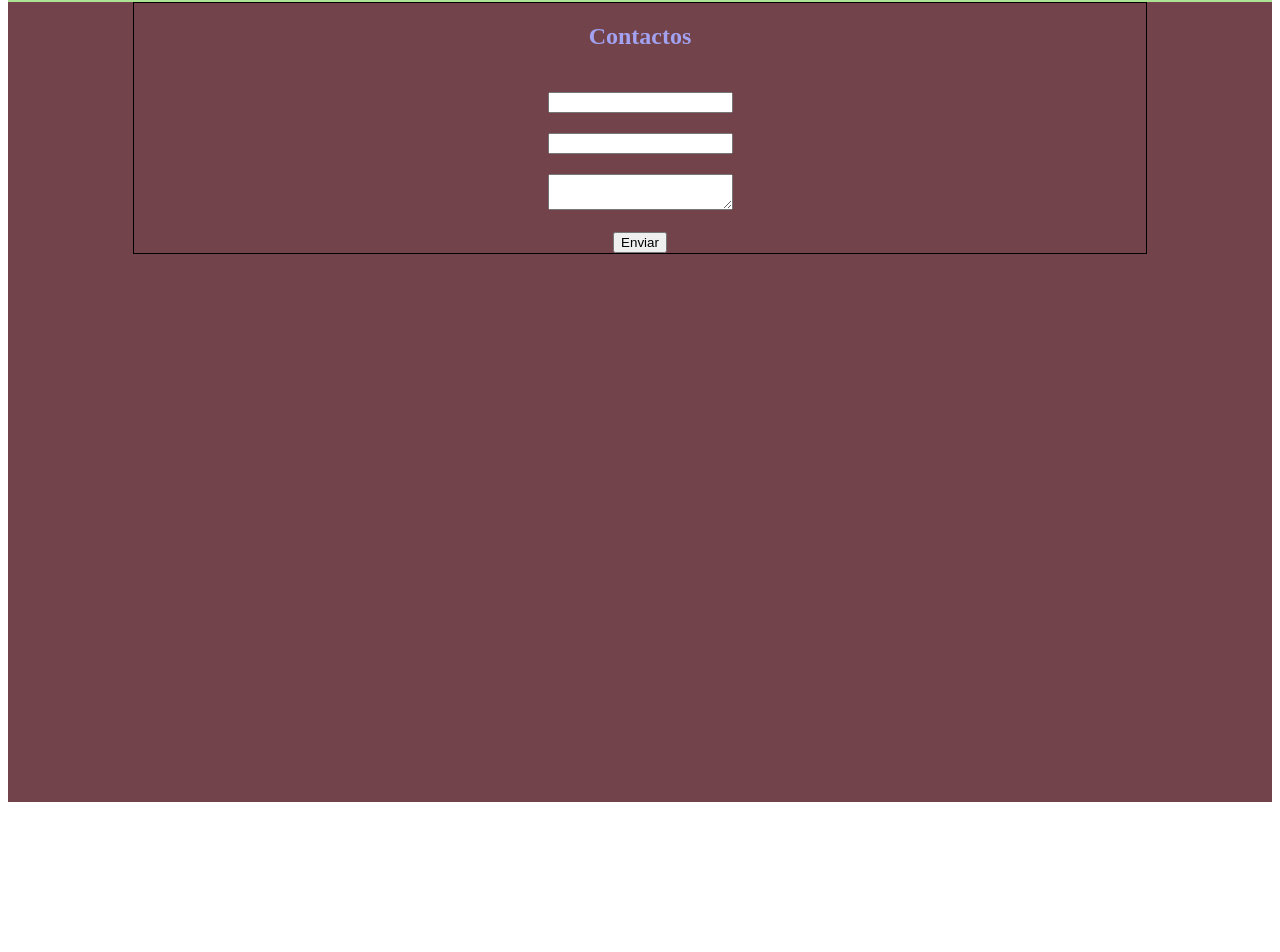
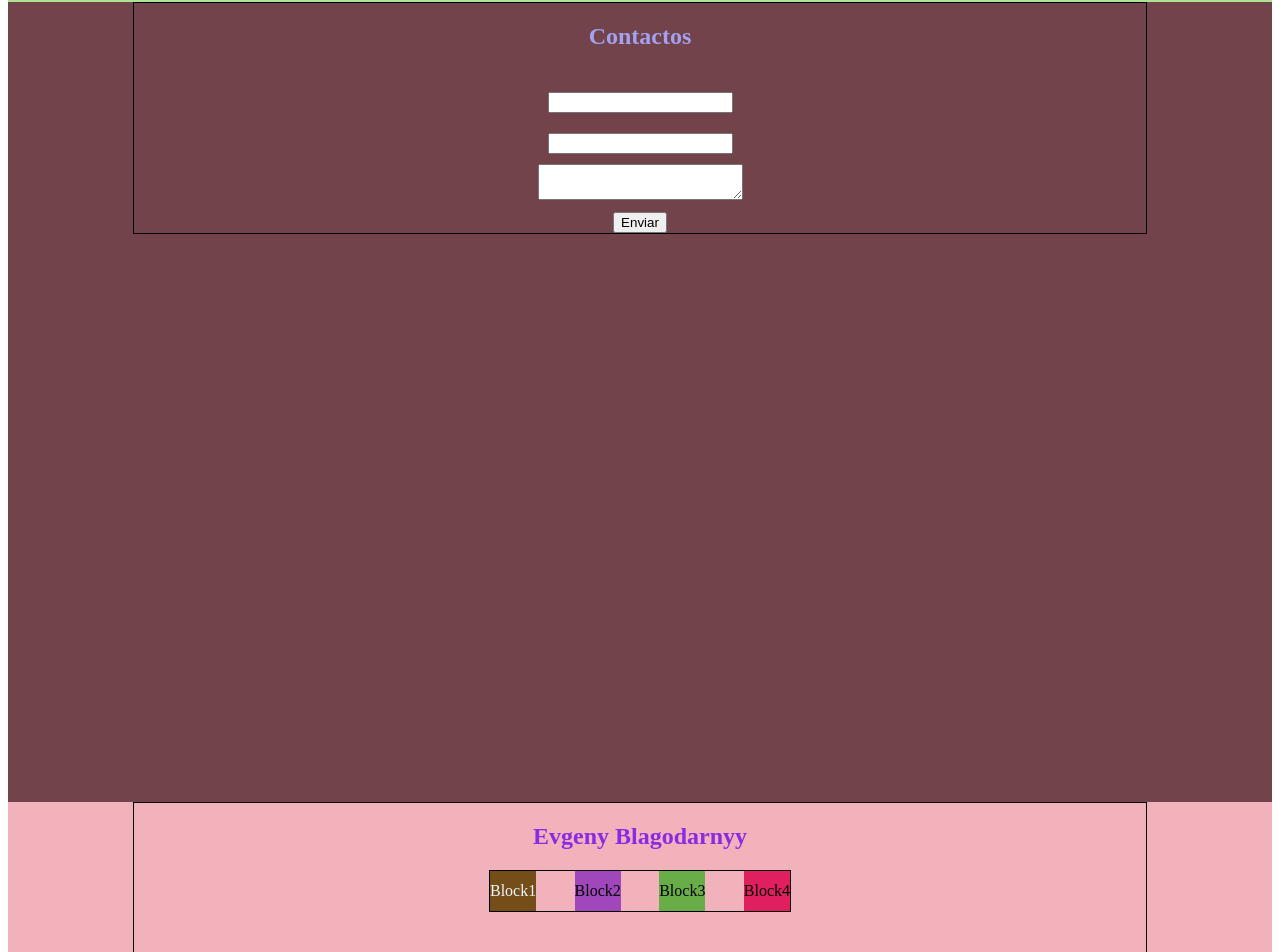
Before and after one commit to EvgeniBlag/Portfolio, a React (Create React App) app: page / in a window 1280 px wide. Shown: the part 2486-3438 px from the top of the page. Before the commit the page ends 3296 px from the top, so only its background shows below. Built offline with nearby package versions, Linux system fonts and the light colour scheme.

Commit message:
finPart1

```diff
--- a/src/App.tsx
+++ b/src/App.tsx
@@ -1,5 +1,6 @@
 import React from 'react';
 import Contacts from './contacts/Contacts';
+import Footer from './footer/Footer';
 import Header from './header/Header';
 import Main from './main/Main';
 import MyProjects from './myProjects/MyProjects';
@@ -8,11 +9,12 @@ import Skills from './skills/Skills';
 function App() {
   return (
     <div>
-   <Header/>
-   <Main/>
-   <Skills/>
-   <MyProjects/>
-   <Contacts/>
+      <Header />
+      <Main />
+      <Skills />
+      <MyProjects />
+      <Contacts />
+      <Footer />
     </div>
   );
 }
--- a/src/contacts/Contacts.js
+++ b/src/contacts/Contacts.js
@@ -14,7 +14,7 @@ function Contacts() {
             <form className={s.myContacts}>
             <input className={s.input1}/>
             <input className={s.input2}/>
-            <textarea className={s.textarea}/>
+            <textarea className={s.text}/>
             </form>
 
             <button>Enviar</button>
--- a/src/contacts/Contacts.module.css
+++ b/src/contacts/Contacts.module.css
@@ -35,6 +35,8 @@ margin: 10px;
 .textarea {
     /* padding: 12px; */
     margin: 10px;
+    width: 236;
+    height: 60px;
 }
 
 
--- /dev/null
+++ b/src/footer/Footer.js
@@ -0,0 +1,27 @@
+import React from 'react';
+import s from'./Footer.module.css';
+
+
+
+function Footer() {
+    return (
+        <div className={s.myFooterBlock}>
+         <div className={s.myFooterContainer}>
+
+                <div className={s.myFooterName}>
+                <h2>Evgeny Blagodarnyy</h2>
+                </div>
+
+                <div className={s.items}>
+                  <div className={s.item1}>Block1</div>
+                  <div className={s.item2}>Block2</div>
+                  <div className={s.item3}>Block3</div>
+                  <div className={s.item4}>Block4</div>
+                </div>
+                <div className={s.copyright}> © 2022 Copyright </div>
+         </div>
+        </div>
+    );
+}
+
+export default Footer;
--- /dev/null
+++ b/src/footer/Footer.module.css
@@ -0,0 +1,53 @@
+.myFooterBlock {
+    height: 180px;
+    background-color:#f1b2bc;
+}
+
+.myFooterContainer {
+    border: 1px solid black;
+    height: 100%;
+    width: 80%;
+    margin: 0 auto;
+    display: flex;
+    align-items: center;
+    flex-direction: column;
+}
+
+.myFooterName {
+    color:blueviolet
+}
+
+.items {
+    height: 40px;
+    width: 300px;
+    border: 1px solid black;
+    display: flex;
+    justify-content: space-between;
+}
+
+.item1 {
+    background-color: rgb(117, 77, 24);
+    display: flex;
+    align-items: center;
+    color: aliceblue
+}
+.item2 {
+    background-color: rgb(160, 71, 187);
+    display: flex;
+    align-items: center;
+}
+
+.item3 {
+    background-color: rgb(104, 173, 72);
+    display: flex;
+    align-items: center;
+}
+
+.item4 {
+    background-color: rgb(223, 31, 95);
+    display: flex;
+    align-items: center;
+}
+.copyright {
+    margin-top: 45px;
+}
```
